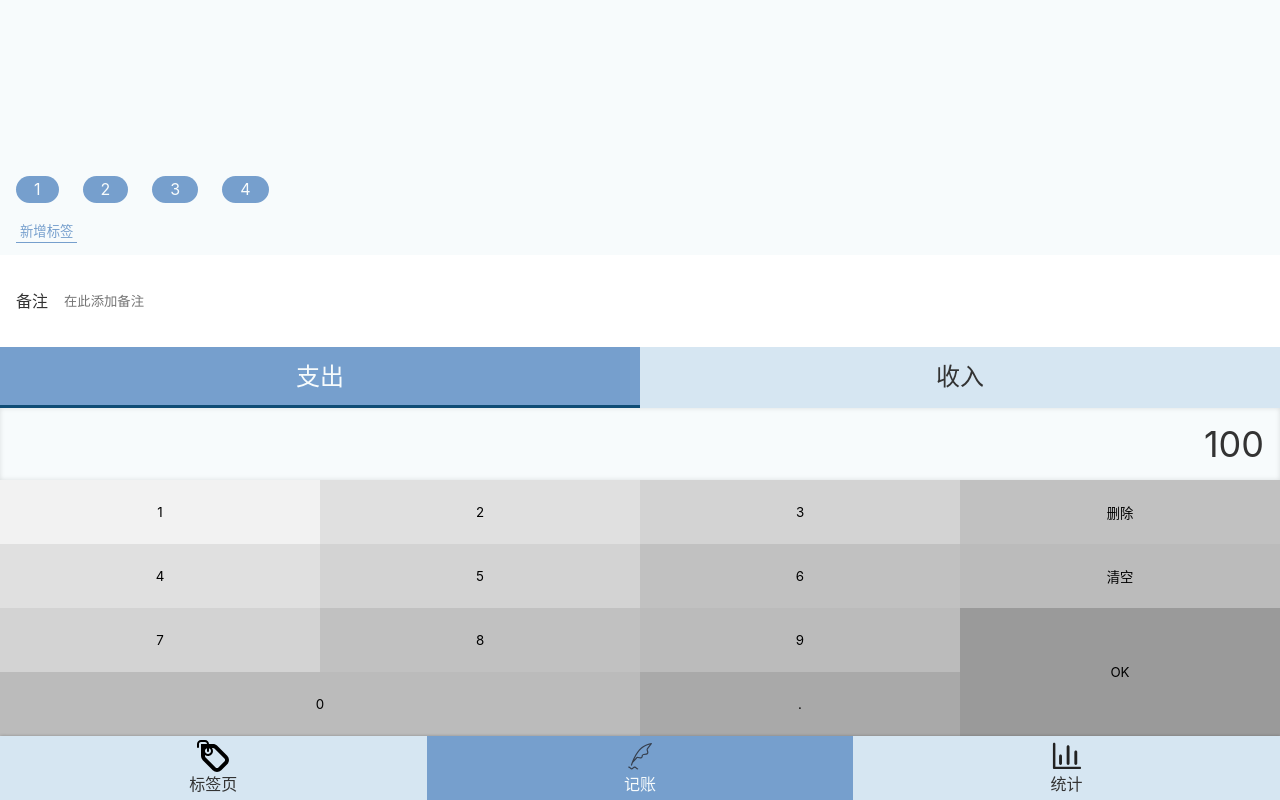
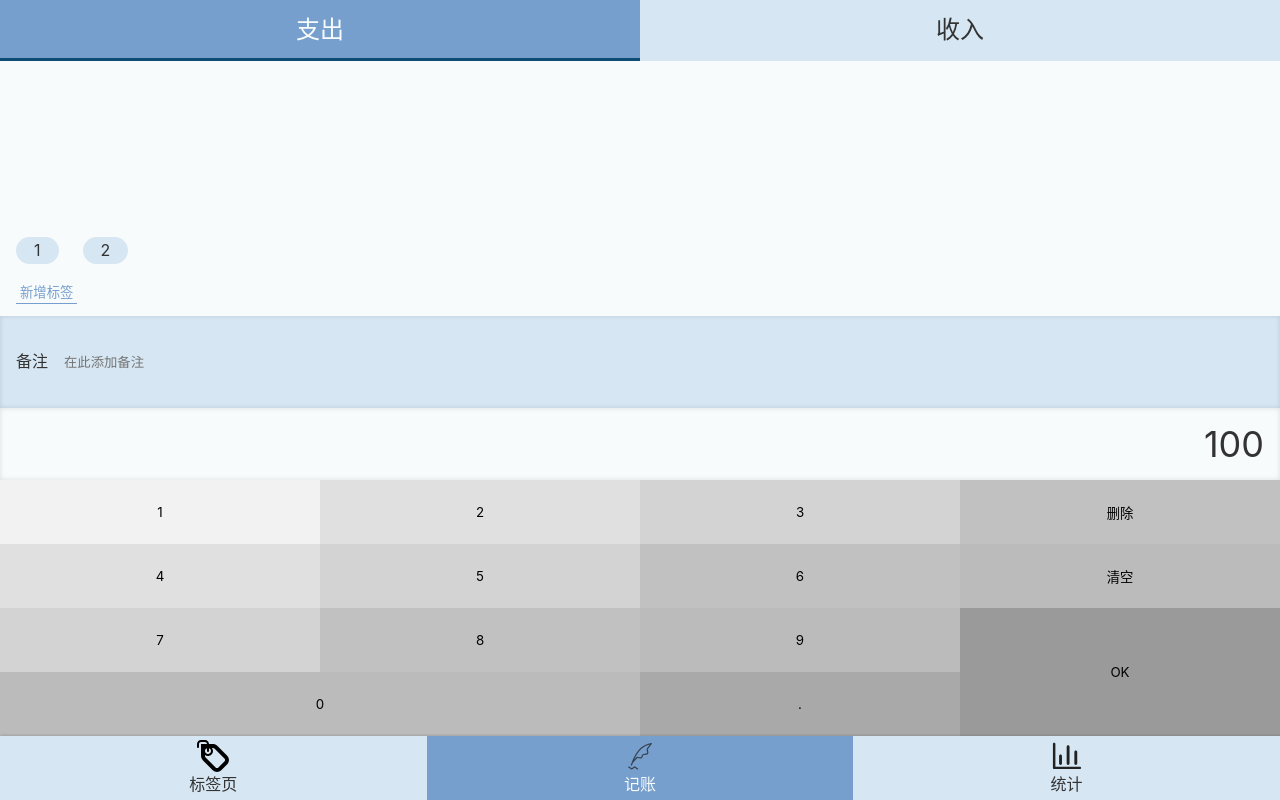
Before and after one commit to sunman7/freak, a React app: page /#/record in a window 1280 px wide. Built offline with nearby package versions, Linux system fonts and the light colour scheme.

Commit message:
完善tag逻辑

```diff
--- a/src/views/Record.tsx
+++ b/src/views/Record.tsx
@@ -1,7 +1,7 @@
 import Layout from "../components/Layout";
 import React from "react";
 import styled from "styled-components";
-import {TagsSection} from "./record/TagsSection";
+import {TagSection} from "./record/TagSection";
 import {NotesSection} from "./record/NotesSection";
 import {CategorySection} from "./record/CategorySection";
 import NumberPadSection from "./record/NumberPadSection";
@@ -14,27 +14,20 @@ const MyLayout=styled(Layout)`
 function Record() {
     return (
         <MyLayout>
-            <TagsSection>
-                <ol>
-                    <li>1</li>
-                    <li>2</li>
-                    <li>3</li>
-                    <li>4</li>
-                </ol>
-                <button>新增标签</button>
-            </TagsSection>
+            <CategorySection>
+                <ul>
+                    <li className="selected">支出</li>
+                    <li>收入</li>
+                </ul>
+            </CategorySection>
+            <TagSection>
+            </TagSection>
             <NotesSection>
                 <label>
                     <span>备注</span>
                     <input type="text" placeholder="在此添加备注"/>
                 </label>
             </NotesSection>
-            <CategorySection>
-                <ul>
-                    <li className="selected">支出</li>
-                    <li>收入</li>
-                </ul>
-            </CategorySection>
             <NumberPadSection>
                 <div className="output">100</div>
                 <div className="pad claerfix">
--- a/src/views/record/NotesSection.tsx
+++ b/src/views/record/NotesSection.tsx
@@ -1,8 +1,9 @@
 import styled from "styled-components";
 
 const NotesSection = styled.section`
-    background: white;
+    background: #d6e6f2;
     padding: 10px 16px;
+    box-shadow: inset 0 0 5px rgba(0,0,0,.12);
 
     >label{
       display: flex;
@@ -17,6 +18,7 @@ const NotesSection = styled.section`
         height: 72px;
         border: none;
         background: none;
+
        }
     }
 
--- /dev/null
+++ b/src/views/record/TagSection.tsx
@@ -0,0 +1,69 @@
+import styled from "styled-components";
+import React, {useState} from "react";
+
+const TagSection: React.FunctionComponent = (props) => {
+    const [tags, setTags] = useState<string[]>(["1", "2"]);
+    const [selectedTags, setselectedTags] = useState<string[]>([]);
+    const addTag = () => {
+        const tagName = window.prompt("标签名称为");
+        if (tagName !== null) {
+            setTags([...tags, tagName]);
+        }
+
+    };
+    const toggleTag = (tag: string) => {
+        const index = selectedTags.indexOf(tag);
+        if (index >= 0) {
+            //取消选中
+            //剔除掉被选中的tag
+            setselectedTags(selectedTags.filter(t => t !== tag));
+        } else {
+            //选中
+            setselectedTags([...selectedTags, tag]);
+        }
+    };
+    return (
+        <TagCSS>
+            <ol>
+                {tags.map(tag =>
+                    <li key={tag} onClick={() => toggleTag(tag)}
+                        className={selectedTags.indexOf(tag) >= 0 ? "selected" : ""}>{tag}</li>)}
+            </ol>
+            <button onClick={addTag}>新增标签</button>
+        </TagCSS>);
+};
+const TagCSS = styled.section`
+  flex-grow: 1;
+  background: #f7fbfc;
+  padding: 12px 16px;
+  display: flex;
+  flex-direction: column;
+  justify-content: flex-end;
+  align-items: flex-start;
+  >ol{
+      margin: 0 -12px;
+      >li{
+        display: inline-block;
+        padding: 4px 18px;
+        border-radius: 16px;
+        background:  #D6E6F2;
+        margin: 8px 12px;
+
+        &.selected{
+            background: #769fcd;
+            color: #f7fbfc;
+        }
+      }
+  }
+  >button{
+    color:#769fcd;
+    background: none;
+    border: none;
+    border-bottom: 1px solid;
+    padding: 2px 4px;
+    margin-top:8px;
+  }
+
+`;
+
+export {TagSection};
--- a/src/views/record/TagsSection.tsx
+++ /dev/null
@@ -1,33 +0,0 @@
-import styled from "styled-components";
-
-const TagsSection = styled.section`
-  flex-grow: 1;
-  background: #f7fbfc;
-  padding: 12px 16px;
-  display: flex;
-  flex-direction: column;
-  justify-content: flex-end;
-  align-items: flex-start;
-  >ol{
-      margin: 0 -12px;
-      >li{
-        display: inline-block;
-        padding: 4px 18px;
-        border-radius: 16px;
-        background: #769fcd;
-        margin: 8px 12px;
-        color: #f7fbfc;
-      }
-  }
-  >button{
-    color:#769fcd;
-    background: none;
-    border: none;
-    border-bottom: 1px solid;
-    padding: 2px 4px;
-    margin-top:8px;
-  }
-
-`;
-
-export {TagsSection}
```
Also changed, not shown: 1 other file (tests, documents, lock files or other folders).
